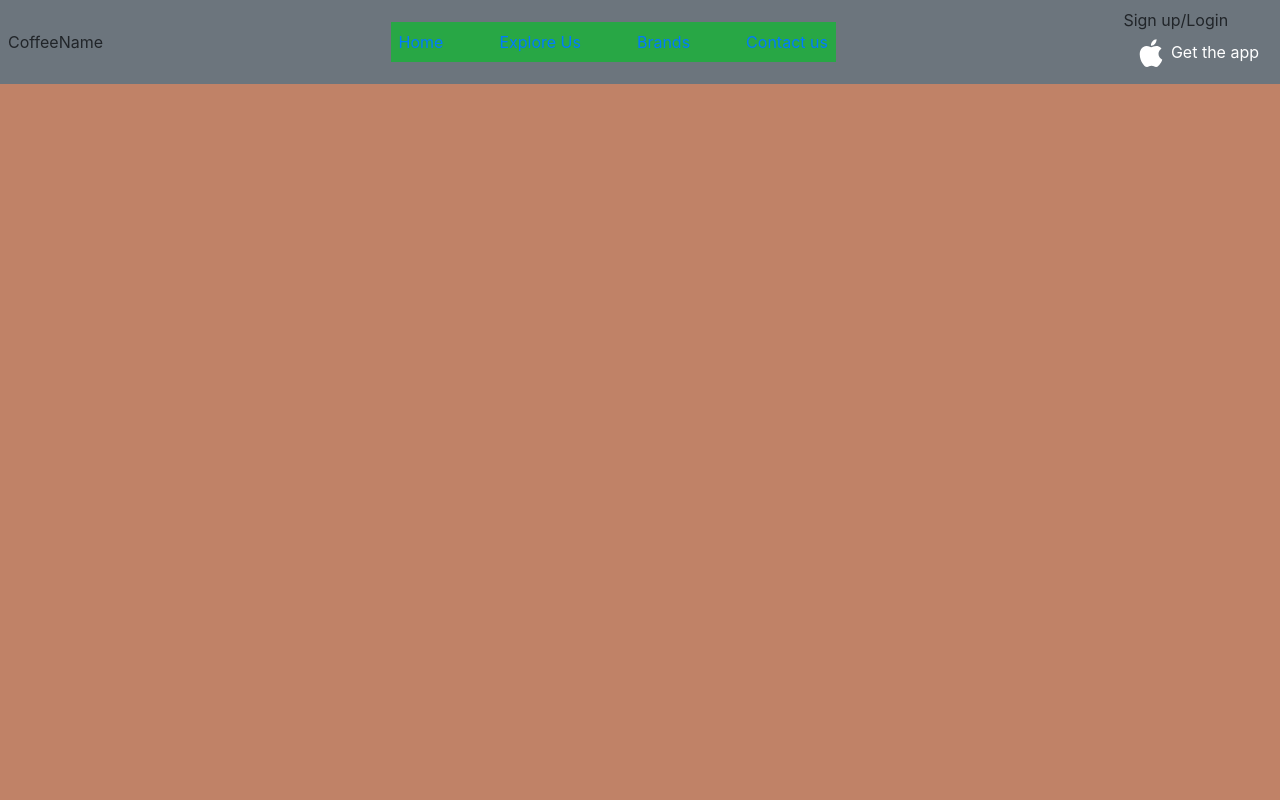
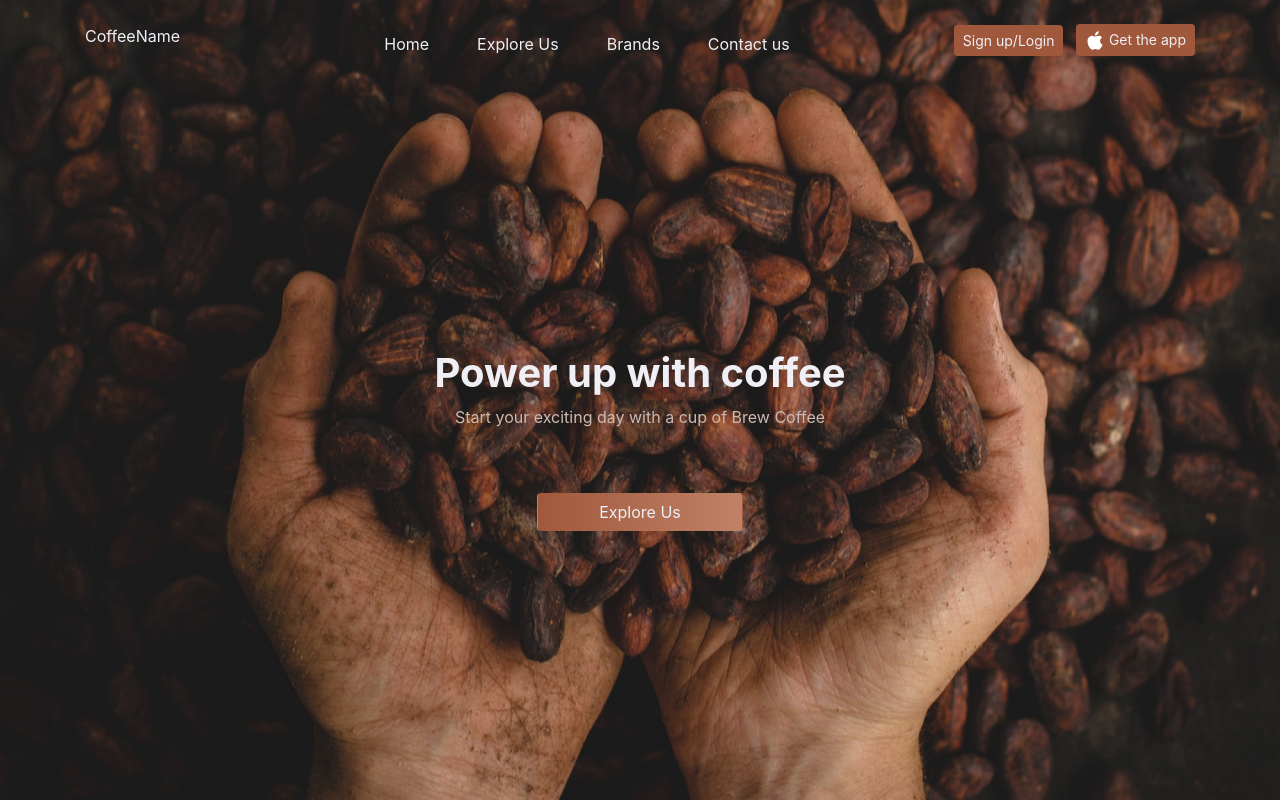
Before and after one commit to rpcamargo/coffeeWebsite, a plain HTML site: page index.html in a window 1280 px wide. Drawn offline with nearby package versions, Linux system fonts and the light colour scheme.

Commit message:
Feat: add section 1

```diff
--- a/assets/css/style.css
+++ b/assets/css/style.css
@@ -1,13 +1,71 @@
 :root {
     --color-primary: #C08267;
     --color-secondary: #A0583C;
+    --color-third: #FFFADA;
     --color-aux: #CCB9B1;
+    --color-text: #EFEFF5;
 }
 
+.section--one {
+    color: var(--color-text);
+    height: 100vh;
+    background: linear-gradient(180deg, rgba(33, 33, 35, 0.8) -35.49%, rgba(192, 130, 103, 0) 124.72%);;
+}
+.header {
+    position: relative;
+    z-index: 2;
+}
+.section--one-img {
+    height: inherit;
+    width: 100%;
+    position: absolute;
+    left: 0;
+    top: 0;
+}
+
+.section--one-menu:hover {
+    text-decoration: none;
+    list-style: none;
+}
 
 .color-primary {
     background-color: var(--color-primary);
 }
+.color-primary--text {
+    color: var(--color-primary);
+}
 .color-secondary {
-    color: white;
+    background-color: var(--color-secondary);
 }
+.color--text-aux {
+    color: var(--color-aux);
+}
+.color--third {
+    background-color: var(--color-third);
+}
+
+.color--text {
+    color: var(--color-text);
+    text-decoration: none;
+    list-style: none;
+}
+.color--text:hover {
+    color: var(--color-primary);
+    text-decoration: none;
+    list-style: none;
+}
+
+.section--one-text {
+    position: relative;
+    z-index: 2;
+}
+.color--button-gradient {
+    background: linear-gradient(90deg, var(--color-secondary) 0%, var(--color-primary) 100%);
+border-radius: 18px;
+}
+
+
+.bar--secondary {
+    border: 3px solid var(--color-secondary);
+    height: 0;
+}
--- a/index.html
+++ b/index.html
@@ -1,5 +1,6 @@
 <!DOCTYPE html>
 <html lang="en">
+
 <head>
     <meta charset="UTF-8">
     <meta http-equiv="X-UA-Compatible" content="IE=edge">
@@ -7,28 +8,39 @@
     <title>Coffee Website</title>
 
     <link rel="stylesheet" href="/assets/css/style.css">
-    <link rel="stylesheet" href="https://stackpath.bootstrapcdn.com/bootstrap/4.1.3/css/bootstrap.min.css" integrity="sha384-MCw98/SFnGE8fJT3GXwEOngsV7Zt27NXFoaoApmYm81iuXoPkFOJwJ8ERdknLPMO" crossorigin="anonymous">
+    <link rel="stylesheet" href="https://stackpath.bootstrapcdn.com/bootstrap/4.1.3/css/bootstrap.min.css"
+        integrity="sha384-MCw98/SFnGE8fJT3GXwEOngsV7Zt27NXFoaoApmYm81iuXoPkFOJwJ8ERdknLPMO" crossorigin="anonymous">
 </head>
-<body class="color-primary">
-    <section>
-        <header class="d-flex justify-content-between align-items-center bg-secondary">
-            <div class="p-2">CoffeeName</div>
-            <nav>
-                <ul class="d-flex nav justify-content-around w-100  bg-success">
-                    <a href="" class="p-2"><li class="w-50">Home</li></a>
-                    <a href="" class="p-2 pl-5"><li>Explore Us</li></a>
-                    <a href="" class="p-2 pl-5"><li>Brands</li></a>
-                    <a href="" class="p-2 pl-5"><li>Contact us</li></a>
+
+<body class="color--third">
+    <section class="container d-flex flex-column section--one" id="1">
+        <header class="header d-flex justify-content-between pt-4">
+            <div class=" color--text">CoffeeName</div>
+            <nav class="navbar">
+                <ul class="d-flex justify-content-around section--one-menu">
+                    <a href="#1" class="color--text"><li>Home</li></a>
+                    <a href="#2" class="pl-5 color--text"><li>Explore Us</li></a>
+                    <a href="" class="pl-5 color--text"><li>Brands</li></a>
+                    <a href="" class="pl-5 color--text"><li>Contact us</li></a>
                 </ul>
             </nav>
-            <div class="p-2">
-                <div>Sign up/Login</div>
-                <div class="btn color-secondary">
-                    <img src="assets/images/apple.svg" alt="Logo da Apple">
+            <div class="">
+                <div class="btn btn-sm color-secondary rounded">Sign up/Login</div>
+                <div class="btn btn-sm color-secondary ml-2 rounded" >
+                    <img class="" height="20px" src="assets/images/apple.svg" alt="Logo da Apple">
                     Get the app
                 </div>
             </div>
         </header>
+        <img class="section--one-img" src="/assets/images/bg-Image.jpg" alt="Imagem de fundo, uma mão segurando café">
+        <div class="d-flex flex-column m-auto section--one-text align-items-center">
+            <h1 class="color--text font-weight-bold">Power up with coffee</h1>
+            <p class="color--text-aux">Start your exciting day with a cup of Brew Coffee</p>
+
+            <div class="btn color--text color--button-gradient pl-4 pr-4 w-50 rounded mt-5">Explore Us</div>
+        </div>
     </section>
+
 </body>
+
 </html>
```
Also changed, not shown: assets/images/bg-Image.jpg (renamed from assets/images/Bg Image.jpg).
